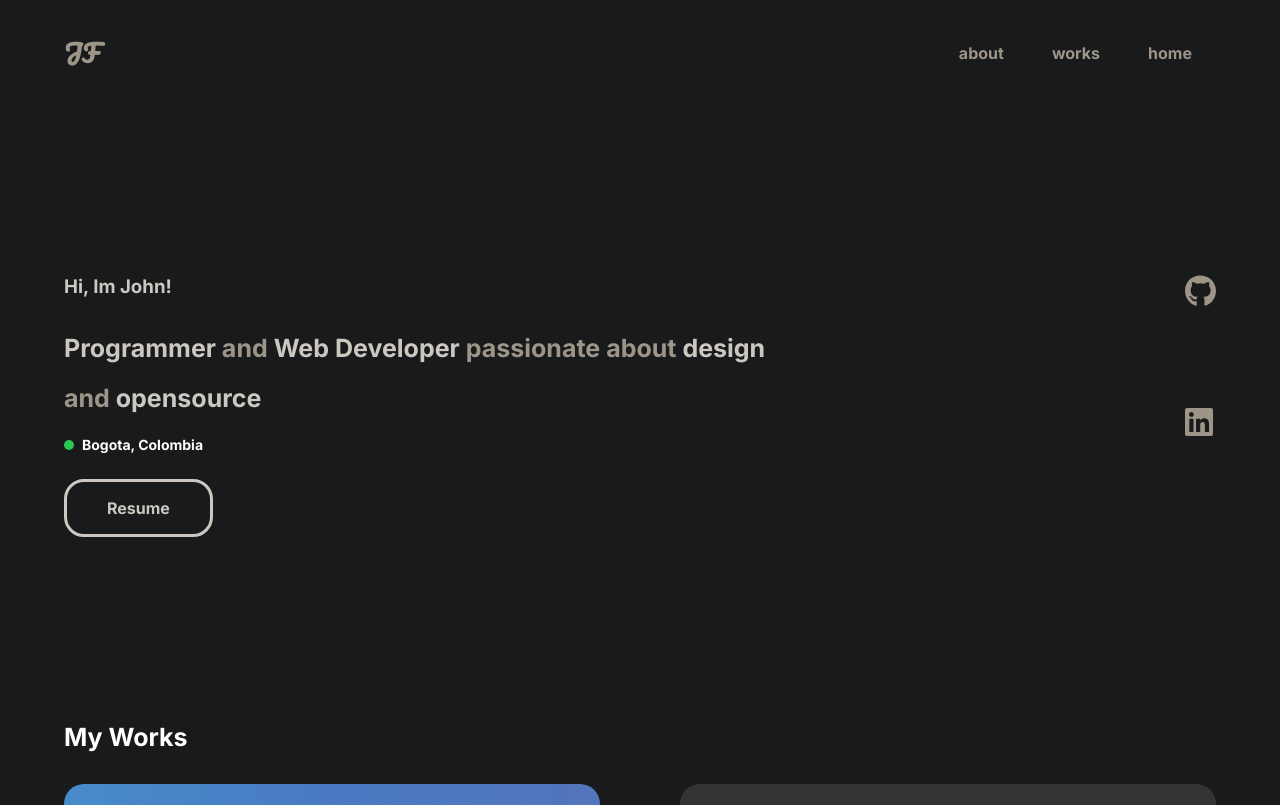
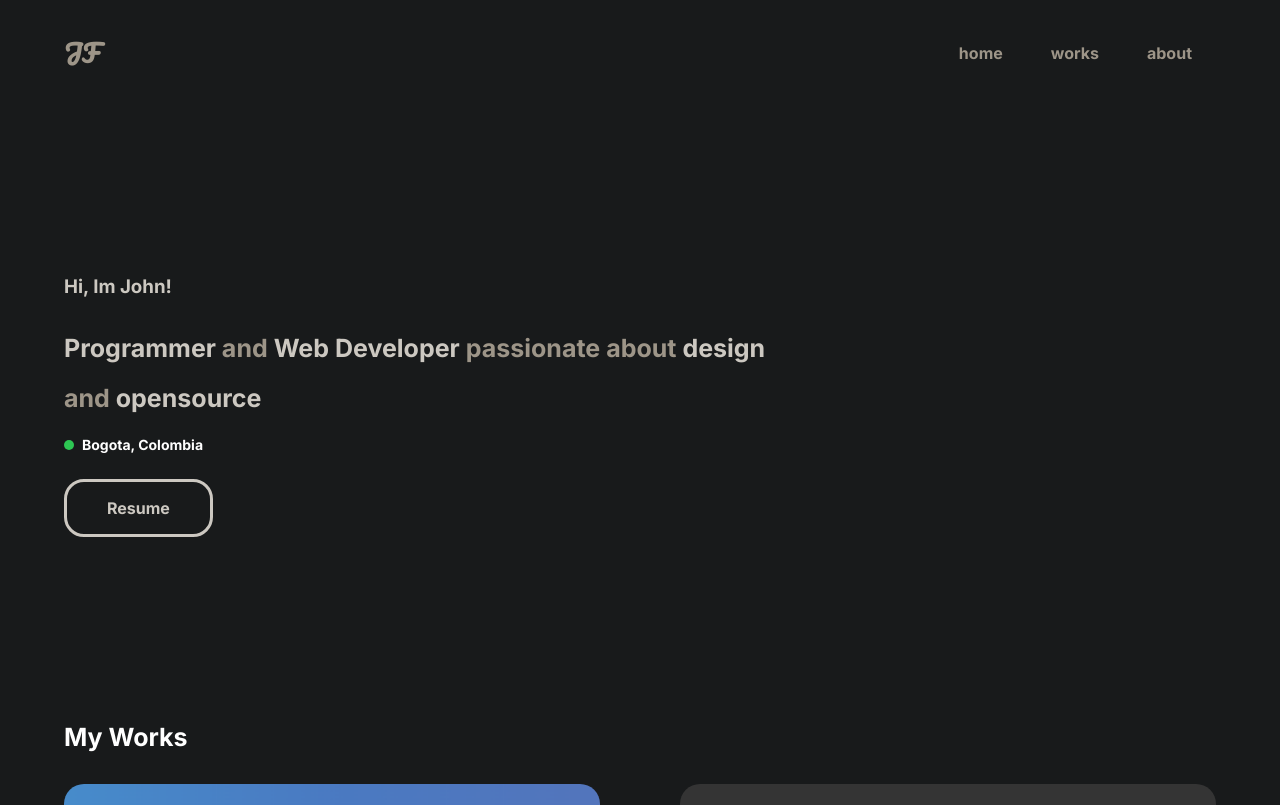
Before and after one commit to JohnFajardo-Dev/DevPortfolio, a React (Vite) app: page / in a window 1280 px wide. Shown: the top 805 px of the page. Built offline with nearby package versions, Linux system fonts and the light colour scheme.

Commit message:
Edit NavBar

```diff
--- a/src/App.css
+++ b/src/App.css
@@ -1,6 +1,7 @@
 /*Colors*/
 :root{
     --main-bg-color: #181A1B;
+    --transparent-bg-color: #181a1bd2;
     --focus-txt-color: #CCC8C1;
     --nofocus-txt-color: #9D9588;
     --clean-txt-color:#ffffff;
--- a/src/App.jsx
+++ b/src/App.jsx
@@ -7,6 +7,7 @@ import About from "./pages/About/About";
 function App() {
   return (
     <>
+      <header id="home"></header>
       <NavBar />
       <main>
         <Home />
--- a/src/components/NavBar/NavBar.jsx
+++ b/src/components/NavBar/NavBar.jsx
@@ -9,13 +9,13 @@ function NavBar() {
 
       <ul className="menu">
         <li>
-          <a href="#about">about</a>
+          <a href="#home">home</a>
         </li>
         <li>
           <a href="#works">works</a>
         </li>
         <li>
-          <a href="index.html">home</a>
+          <a href="#about">about</a>
         </li>
       </ul>
     </nav>
--- a/src/pages/Home/Home.jsx
+++ b/src/pages/Home/Home.jsx
@@ -1,5 +1,5 @@
-import { faGithub, faLinkedin } from "@fortawesome/free-brands-svg-icons";
-import { FontAwesomeIcon } from "@fortawesome/react-fontawesome";
+// import { faGithub, faLinkedin } from "@fortawesome/free-brands-svg-icons";
+// import { FontAwesomeIcon } from "@fortawesome/react-fontawesome";
 import Button from "../../components/Button/Button";
 import "./Home.css";
 import Location from "../../components/Location/Location";
@@ -19,26 +19,6 @@ function Home() {
         </h2>
         <Button title="Resume" />
       </article>
-      <aside className="icons-side">
-        <div>
-          <a
-            href="https://github.com/Fajardo-dev"
-            target="_blank"
-            rel="noreferrer"
-          >
-            <FontAwesomeIcon className="icon" icon={faGithub} size="2x" />
-          </a>
-        </div>
-        <div>
-          <a
-            href="https://www.linkedin.com/in/johnfajardo06/"
-            target="_blank"
-            rel="noreferrer"
-          >
-            <FontAwesomeIcon className="icon" icon={faLinkedin} size="2x" />
-          </a>
-        </div>
-      </aside>
     </section>
   );
 }
```
